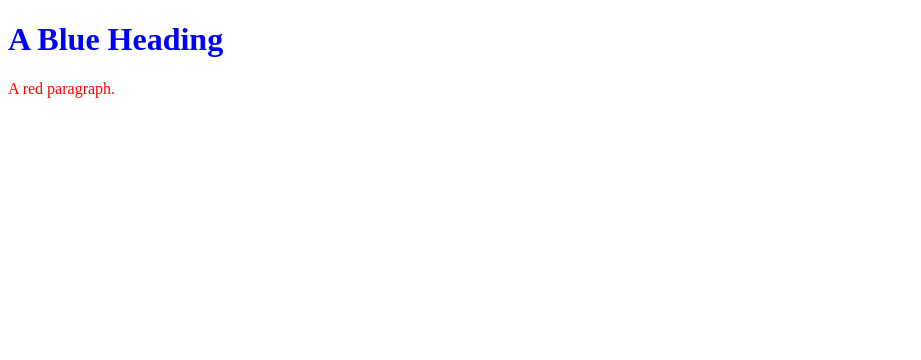
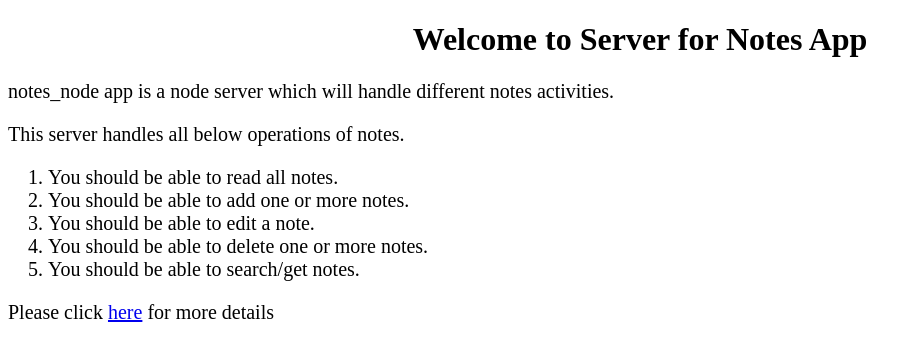
Before and after one commit to srk31588/notes_node, a website: page welcome.html in a window 1280 px wide. Shown: the whole page, without its empty margins (0-921 px from the left). Drawn offline with Linux system fonts and the light colour scheme.

Commit message:
feat(welcome): Updated welcome.html

```diff
--- a/welcome.html
+++ b/welcome.html
@@ -1,10 +1,40 @@
+
 <!DOCTYPE html>
 <html>
+<head>
+  <style>
+  .p1 {
+    font-family: "Times New Roman", Times, serif;
+    font-size: 20px;
+  }
+
+  .p2 {
+    font-family: Arial, Helvetica, sans-serif;
+    font-size: 20px;
+
+  }
+
+  .p3 {
+    font-family: "Lucida Console", "Courier New", monospace;
+  }
+  .l1 {
+    font-size: 20px;
+  }
+  </style>
+  </head>
 <body>
 
-<h1 style="color:blue;">A Blue Heading</h1>
+<center><h1 >Welcome to Server for Notes App</h1></center>
 
-<p style="color:red;">A red paragraph.</p>
-
+<p class="p1">notes_node app is a node server which will handle different notes activities.</p>
+<p class="p1">This server handles all below operations of notes.</p>
+<ol class="l1">
+  <li>You should be able to read all notes.</li>
+  <li>You should be able to add one or more notes.</li>
+  <li>You should be able to edit a note.</li>
+  <li>You should be able to delete one or more notes.</li>
+  <li>You should be able to search/get notes.</li>
+</ol>
+<p class="p1"> Please click <a href="https://github.com/srk31588/notes_node#readme">here</a> for more details</p>
 </body>
 </html>
```
